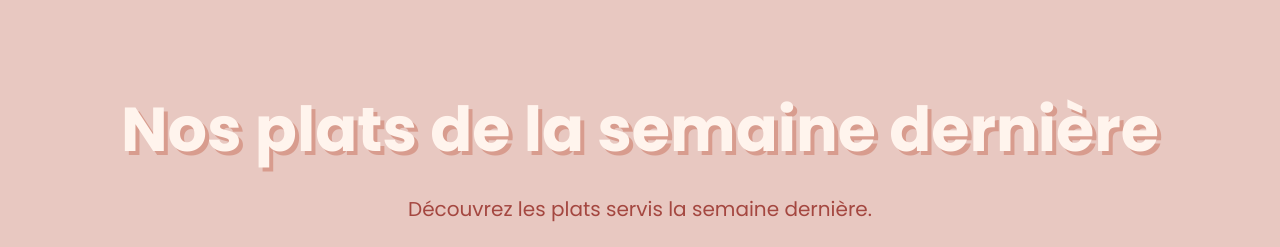
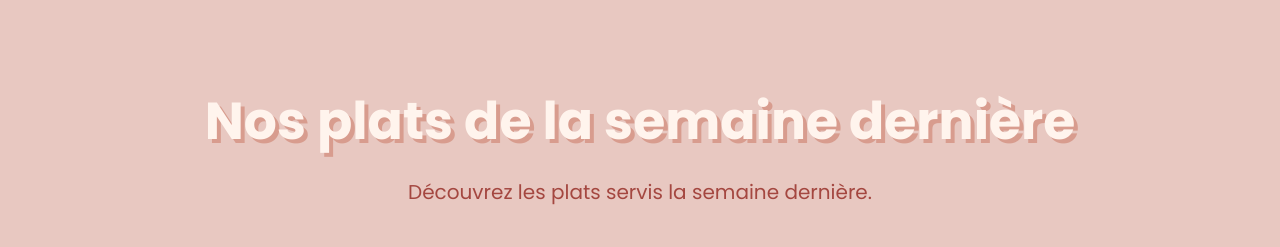
Before and after one commit to yelianying1116/cheriz-boutique, a plain HTML site: page index.html in a window 1280 px wide. Shown: the part 1055-1302 px from the top of the page. Drawn offline with Linux system fonts and the light colour scheme; a web font is replaced by a local one.

Commit message:
Update style.css

```diff
--- a/css/style.css
+++ b/css/style.css
@@ -299,7 +299,7 @@ NOS PLATS
 
 .section-title {
 
-    font-size: 62px;
+    font-size: 52px;
     text-align: center;
 
     color: #FFF4ED;
```
